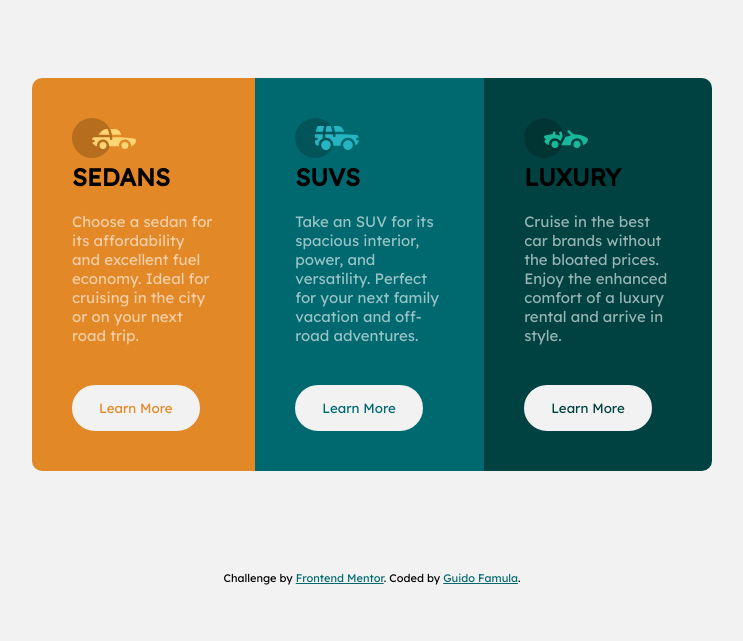
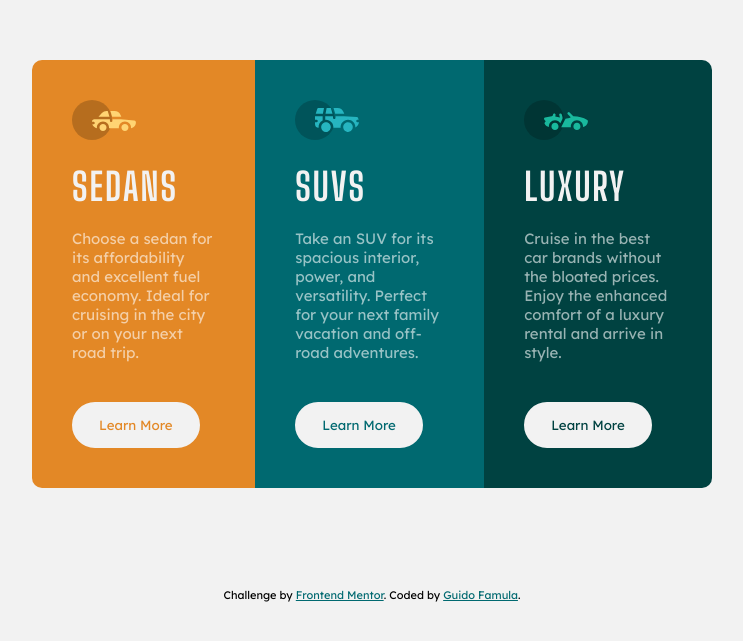
Before and after one commit to guidofamula/3-column-card-solution, a website built with Vite: page index.html in a window 1280 px wide. Shown: the part 119-760 px from the top of the page, without its empty margins (268-1011 px from the left). Built offline with nearby package versions, Linux system fonts and the light colour scheme.

Commit message:
update html

```diff
--- a/index.html
+++ b/index.html
@@ -20,7 +20,7 @@
               <img src="./src/images/icon-sedans.svg" alt="Icon for sedans" />
             </div>
             <div class="sedans-info">
-              <h2>SEDANS</h2>
+              <h1>SEDANS</h1>
               <p>Choose a sedan for its affordability and excellent fuel economy. Ideal for cruising in the city or on your next road trip.</p>
               <button>
                 <a href="#">Learn More</a>
@@ -32,7 +32,7 @@
               <img src="./src/images/icon-suvs.svg" alt="Icon for SUV" />
             </div>
             <div class="suvs-info">
-              <h2>SUVS</h2>
+              <h1>SUVS</h1>
               <p>Take an SUV for its spacious interior, power, and versatility. Perfect for your next family vacation and off-road adventures.</p>
               <button>
                 <a href="#">Learn More</a>
@@ -44,7 +44,7 @@
               <img src="./src/images/icon-luxury.svg" alt="Icon for luxury" />
             </div>
             <div class="luxury-info">
-              <h2>LUXURY</h2>
+              <h1>LUXURY</h1>
               <p>Cruise in the best car brands without the bloated prices. Enjoy the enhanced comfort of a luxury rental and arrive in style.</p>
               <button>
                 <a href="#">Learn More</a>
```
